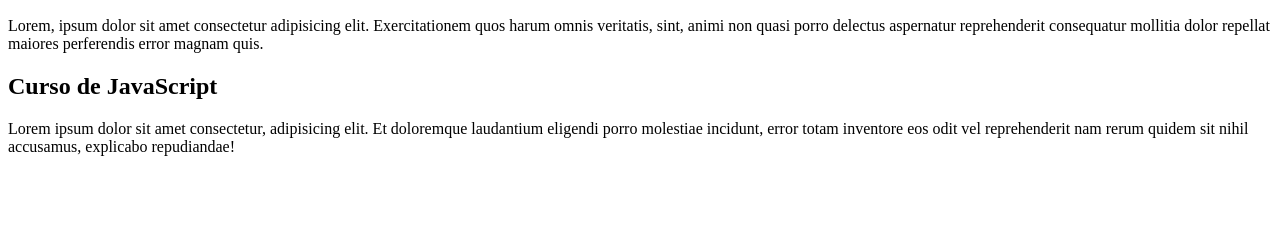
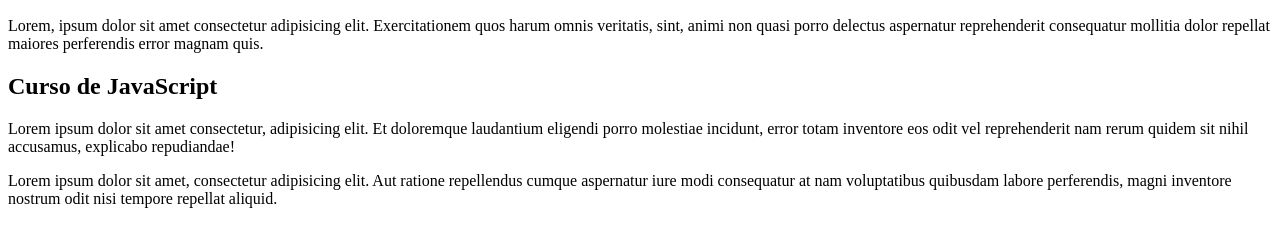
Before and after one commit to thuliofilho/projeto-site, a plain HTML site: page index.html in a window 1280 px wide. Shown: the part 110-352 px from the top of the page. Drawn offline with Linux system fonts and the light colour scheme.

Commit message:
Update index.html

```diff
--- a/index.html
+++ b/index.html
@@ -18,6 +18,7 @@
         <article>
             <h2>Curso de JavaScript</h2>
             <p>Lorem ipsum dolor sit amet consectetur, adipisicing elit. Et doloremque laudantium eligendi porro molestiae incidunt, error totam inventore eos odit vel reprehenderit nam rerum quidem sit nihil accusamus, explicabo repudiandae!</p>
+            <p>Lorem ipsum dolor sit amet, consectetur adipisicing elit. Aut ratione repellendus cumque aspernatur iure modi consequatur at nam voluptatibus quibusdam labore perferendis, magni inventore nostrum odit nisi tempore repellat aliquid.</p>
         </article>
     </main>
 </body>
```
